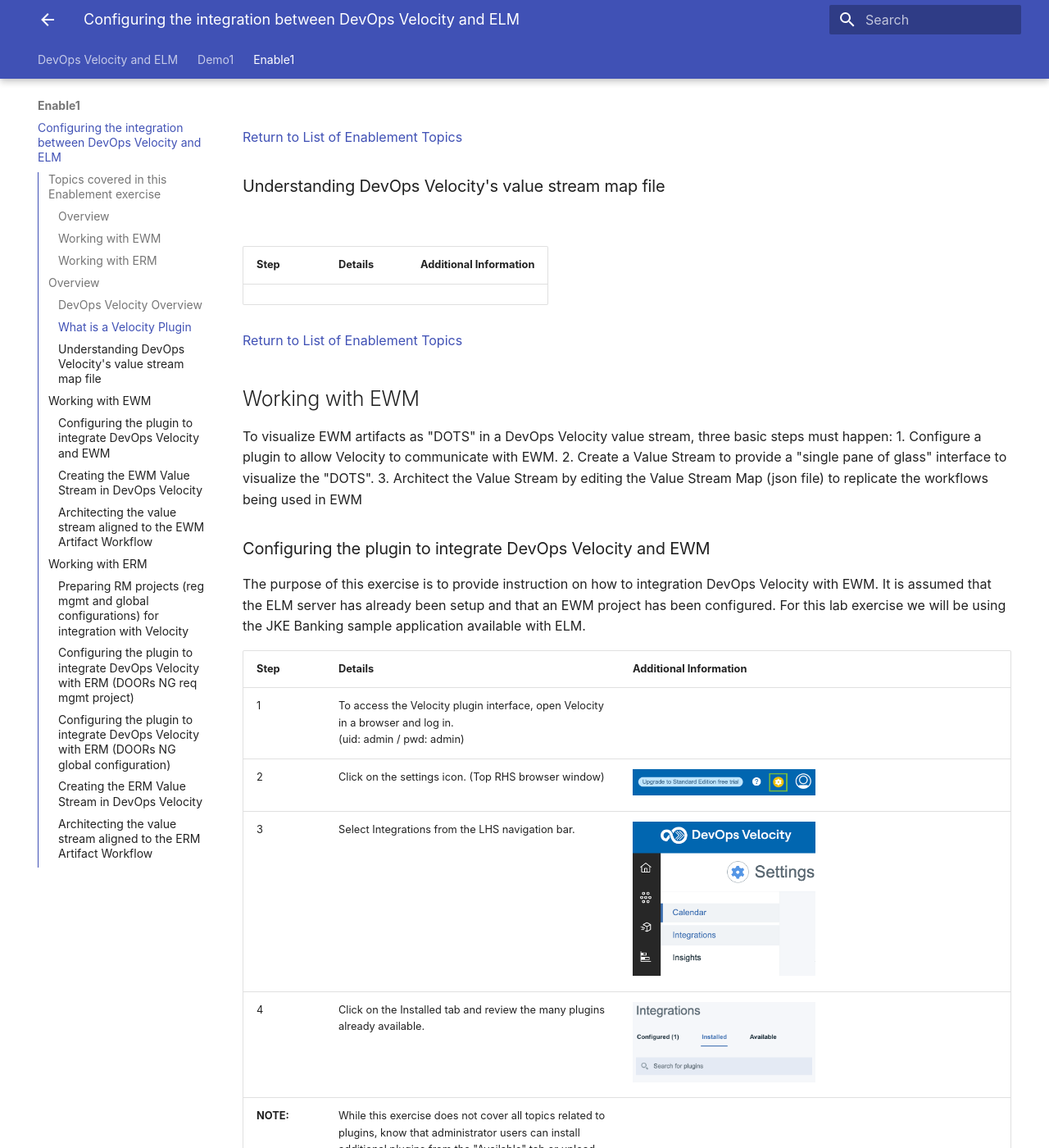
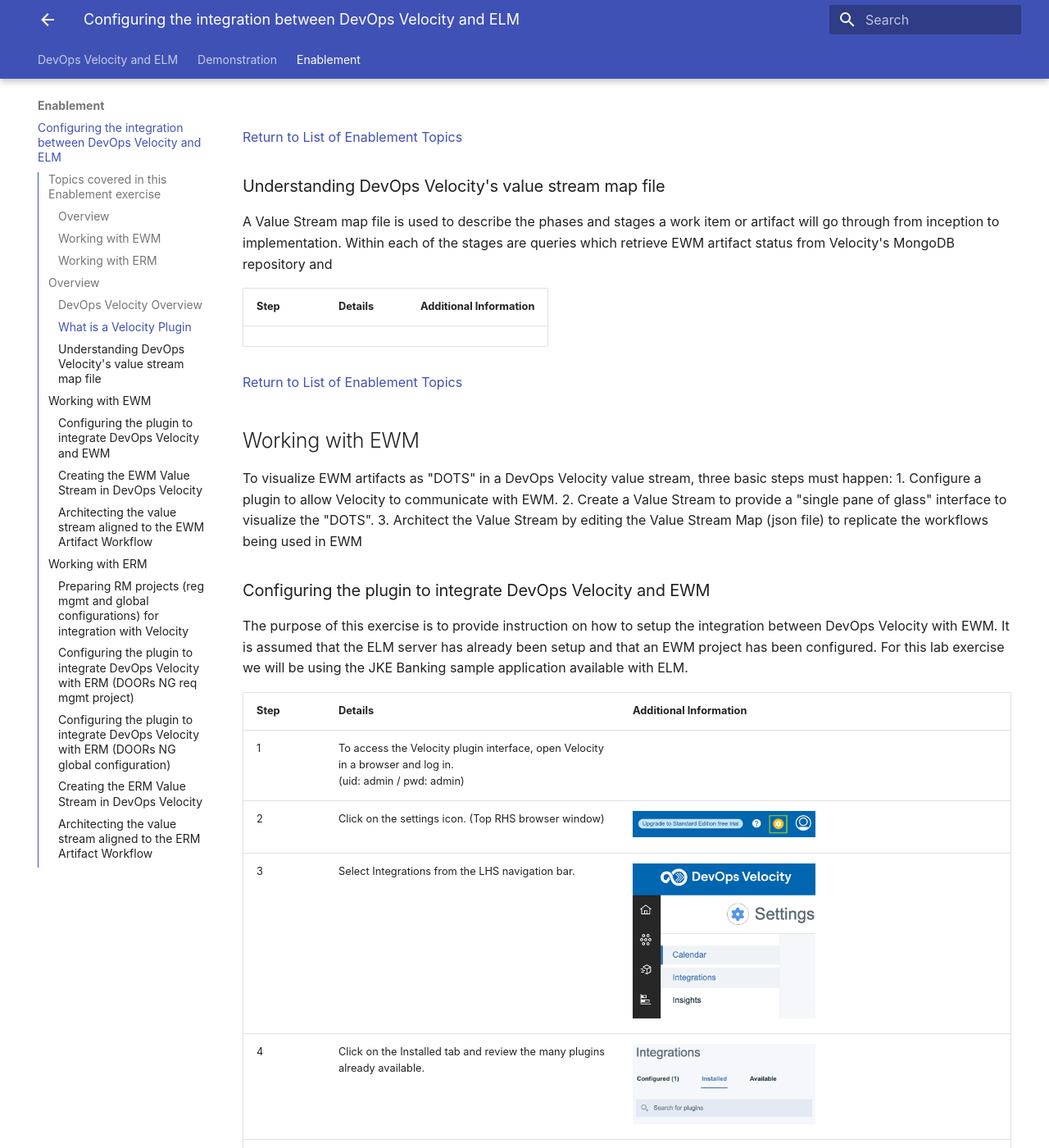
Before and after one commit to DevOpsAutomationLabs/ELM_Velocity, an MkDocs documentation site: the page built from docs/enablement/index.md, in a window 1280 px wide and 1400 px high, scrolled down 3216 px. Shown: the whole window at 82% size. Built offline with MkDocs 1.6.1 and Material for MkDocs 9.7.7, drawn with Linux system fonts in a browser that asks for light colours; some of the changed text lies outside the part shown.

Commit message:
rename folders

```diff
--- a/docs/enable1/index.md
+++ b/docs/enablement/index.md
@@ -60,6 +60,9 @@
 <br/>
 
 ### Understanding DevOps Velocity's value stream map file
+
+A Value Stream map file is used to describe the phases and stages a work item or artifact will go through from inception to implementation.
+Within each of the stages are queries which retrieve EWM artifact status from Velocity's MongoDB repository and
 <br/>
 
 | **Step** | **Details**  | **Additional Information** |
@@ -77,7 +80,7 @@
 
 ### Configuring the plugin to integrate DevOps Velocity and EWM
 
-The purpose of this exercise is to provide instruction on how to integration DevOps Velocity with EWM. It is assumed that the ELM server has already been setup and that an EWM project has been configured. For this lab exercise we will be using the JKE Banking sample application available with ELM.
+The purpose of this exercise is to provide instruction on how to setup the integration between DevOps Velocity with EWM. It is assumed that the ELM server has already been setup and that an EWM project has been configured. For this lab exercise we will be using the JKE Banking sample application available with ELM.
 <br/>
 
 | **Step** | **Details**  | **Additional Information** |
@@ -96,7 +99,7 @@
 | 11 | After a few seconds, confirm that the integration Status shows online. |  <img src="media/e10.png" alt="e10" style="width:75%; height:auto;"> |
 | 12 | Click the 3 dots on RHS integration and select "View Logs" from the options presented. |  <img src="media/e11.png" alt="e11" style="width:100%; height:auto;"> |
 | **NOTE:** |  If the status is not showing as Online, ensure the ELM Server is available. If the server is running, check the plugin settings to ensure they are properly set  by selecting Edit. | <img src="media/e12.png" alt="e12" style="width:25%; height:auto;"> |
-| 13 | Select the Log file and view output contents | <img src="media/e13.png" alt="e13" style="width:100%; height:auto;"> |
+| 13 | Select the Log file and view output contents. | <img src="media/e13.png" alt="e13" style="width:100%; height:auto;"> |
 
 Congratulations on successfully configuring the EWM Plugin.
 
```
Also changed, not shown: README.md (+2 -2 lines), docs/index.md (+2 -2 lines), docs/demonstration/index.md (renamed from docs/demo1/index.md), docs/demonstration/media/velocity_overview.png (renamed from docs/demo1/media/velocity_overview.png), docs/enablement/media/e1.png (renamed from docs/enable1/media/e1.png), docs/enablement/media/e10.png (renamed from docs/enable1/media/e10.png), docs/enablement/media/e11.png (renamed from docs/enable1/media/e11.png), docs/enablement/media/e12.png (renamed from docs/enable1/media/e12.png), docs/enablement/media/e13.png (renamed from docs/enable1/media/e13.png), docs/enablement/media/e14.png (renamed from docs/enable1/media/e14.png), docs/enablement/media/e2.png (renamed from docs/enable1/media/e2.png), docs/enablement/media/e3.png (renamed from docs/enable1/media/e3.png), docs/enablement/media/e4.png (renamed from docs/enable1/media/e4.png), docs/enablement/media/e5.png (renamed from docs/enable1/media/e5.png), 5 more files.
